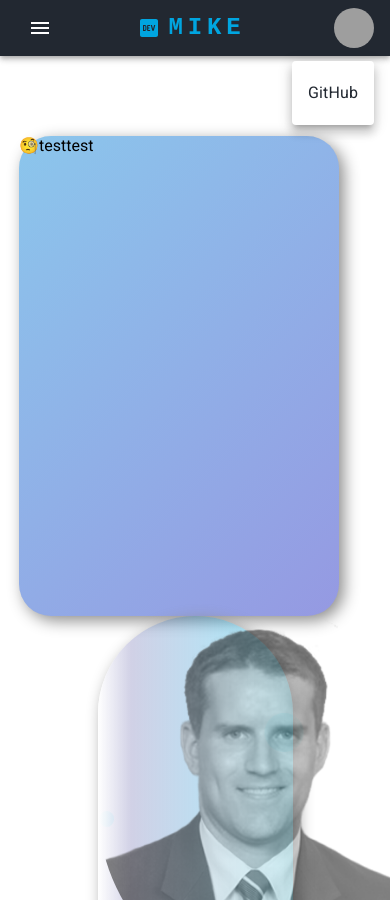
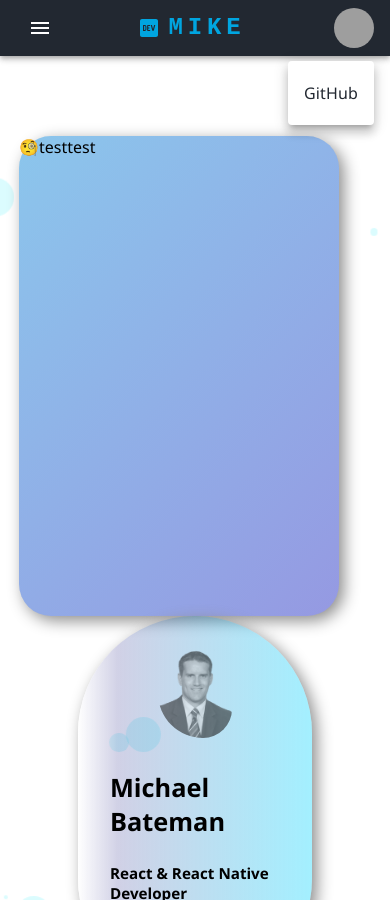
Before and after one commit to MikeNotu/front-portfolio, a React (Create React App) app: page / in a window 390 px wide. Both pictures are taken after a click on the button 354 px from the left and 28 px from the top of the page. Built offline with nearby package versions, Linux system fonts and the light colour scheme; grey boxes are pictures that could not be loaded.

Commit message:
Responsive Text WIP

```diff
--- a/src/components/Navbar.tsx
+++ b/src/components/Navbar.tsx
@@ -185,7 +185,14 @@ const ResponsiveAppBar = () => {
                   to={`/front-portfolio/${page.name}`}
                 >
                   <MenuItem key={page.name} onClick={handleCloseNavMenu}>
-                    <Typography textAlign="center">{page.name}</Typography>
+                    <Typography
+                      style={{
+                        fontFamily: "Segoe UI, Arial, sansSerif",
+                      }}
+                      textAlign="center"
+                    >
+                      {page.name}
+                    </Typography>
                   </MenuItem>
                 </Link>
               ))}
@@ -215,6 +222,7 @@ const ResponsiveAppBar = () => {
                     mr: 2,
                     color: COLORS.customWhite,
                     display: "block",
+                    fontFamily: "Segoe UI, Arial, sansSerif",
                   }}
                 >
                   {page.name}
@@ -257,7 +265,14 @@ const ResponsiveAppBar = () => {
                 target="_blank"
               >
                 <MenuItem key="GitHub" onClick={handleCloseUserMenu}>
-                  <Typography textAlign="center">GitHub</Typography>
+                  <Typography
+                    sx={{
+                      fontFamily: "Segoe UI, Arial, sansSerif",
+                    }}
+                    textAlign="center"
+                  >
+                    GitHub
+                  </Typography>
                 </MenuItem>
               </Link>
             </Menu>
--- a/src/index.scss
+++ b/src/index.scss
@@ -1,6 +1,8 @@
 body {
   margin: 0;
-  font-family: "Roboto", "Helvetica", "Arial", sans-serif;
+  // font-family: "Roboto", "Helvetica", "Arial", sans-serif;
+  font-family: "Segoe UI", Tahoma, Geneva, Verdana, sans-serif;
+
   -webkit-font-smoothing: antialiased;
   -moz-osx-font-smoothing: grayscale;
 }
--- a/src/styles/LandingPage.scss
+++ b/src/styles/LandingPage.scss
@@ -96,6 +96,7 @@ $sway-type: "sway-left-to-right", "sway-right-to-left";
 }
 
 .jumbotron {
+  align-self: flex-start;
   display: flex;
   // margin-left: 35em;
   // background-color: rgba(182, 232, 228, 0.8);
@@ -115,7 +116,7 @@ $sway-type: "sway-left-to-right", "sway-right-to-left";
   z-index: 1;
   box-shadow: 0.3em 0.3em 1em rgb(140, 140, 140);
 }
-@media only screen and (max-width: 600px) {
+@media only screen and (max-width: 768px) {
   .sec-1 {
     flex-direction: column;
   }
@@ -125,8 +126,22 @@ $sway-type: "sway-left-to-right", "sway-right-to-left";
   // }
 
   .jumbotron {
-    width: 50%;
-    height: 50%;
+    flex-direction: column;
+    align-self: center;
+
+    // width: 50%;
+    // height: 50%;
+  }
+
+  .jumbotron__description {
+    margin-top: 10em;
+  }
+
+  .man {
+    margin-top: 2em;
+    align-self: center;
+    width: 35vw;
+    height: fit-content;
   }
 }
 
@@ -150,10 +165,16 @@ $sway-type: "sway-left-to-right", "sway-right-to-left";
 
 .man {
   // width: 150vh;
-  height: 45vh;
+  // height: 45vh;
+  // height: auto;
+
+  // height: auto;
+  width: 19vw;
+  height: fit-content;
   // width: 10vw;
   opacity: 60%;
   border-radius: 0em 0em 22.5em 35em;
+  align-self: center;
 }
 
 .jumbotron__description {
@@ -162,13 +183,22 @@ $sway-type: "sway-left-to-right", "sway-right-to-left";
   flex-direction: column;
 }
 
-.jumbotron__description--sec3 {
+.jumbotron__description--sec1 {
+  align-self: flex-start;
+  font-size: 3vh;
+  font-weight: 900;
+  margin-top: 0;
+}
+
+.jumbotron__description--sec2 {
   // margin-left: 0.5em;
+  font-size: 1.8vh;
+  font-weight: 700;
   margin-top: 0em;
   align-self: flex-start;
 }
 
-.jumbotron__description--sec4 {
-  font-size: 1.4em;
+.jumbotron__description--sec3 {
+  font-size: 1.6vh;
   margin-top: 0;
 }
--- a/src/views/LandingPage.tsx
+++ b/src/views/LandingPage.tsx
@@ -14,13 +14,13 @@ const LandingPage = () => {
             <div className="jumbotron">
               <img className="man" src={Img_Man} alt="Man Image" />
               <div className="jumbotron__description">
-                <h1>Michael Bateman</h1>
-                <h4 className="jumbotron__description--sec3">{`React & React Native Developer`}</h4>
-                <p className="jumbotron__description--sec4">
+                <p className="jumbotron__description--sec1">Michael Bateman</p>
+                <p className="jumbotron__description--sec2">{`React & React Native Developer`}</p>
+                <p className="jumbotron__description--sec3">
                   I'm a Software Engineering, specialized in FrontEnd
                   Development.
                 </p>
-                <p className="jumbotron__description--sec4">
+                <p className="jumbotron__description--sec3">
                   I'm always happy and willing to learn any technology that's
                   needed for a project.
                 </p>
```
